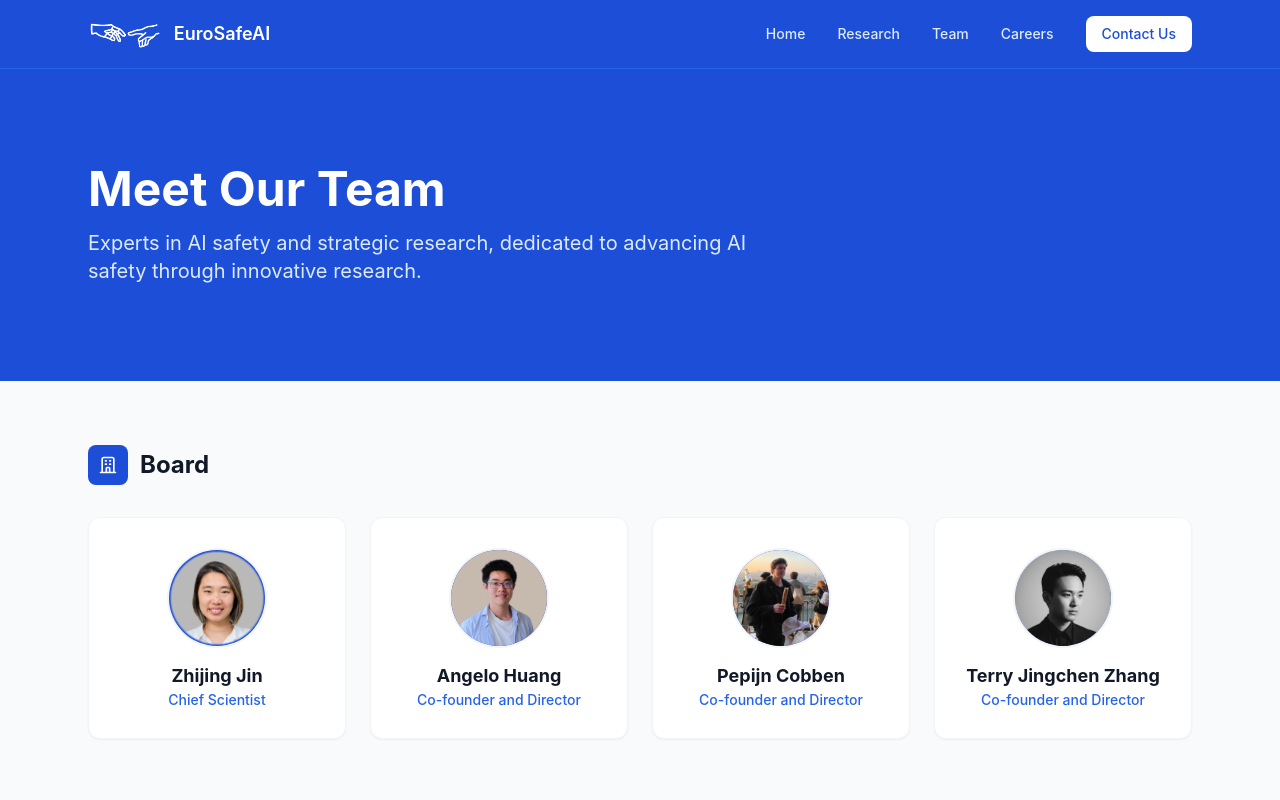
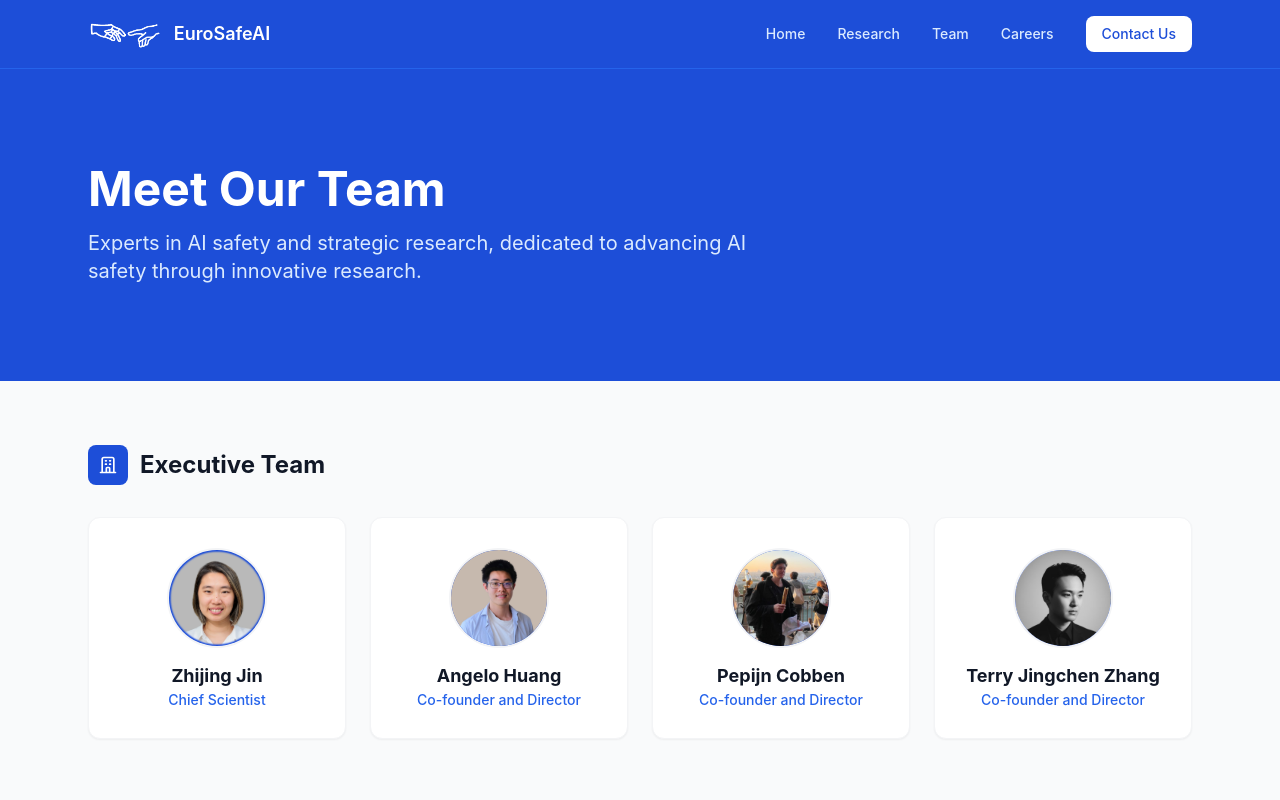
Before and after one commit to EuroSafeAI/eurosafeai.github.io, a Next.js app: page /team in a window 1280 px wide. Shown: the top 800 px of the page. Built offline with nearby package versions, Linux system fonts and the light colour scheme.

Commit message:
change title

```diff
--- a/app/team/page.tsx
+++ b/app/team/page.tsx
@@ -118,7 +118,7 @@
                   <path strokeLinecap="round" strokeLinejoin="round" strokeWidth={2} d="M19 21V5a2 2 0 00-2-2H7a2 2 0 00-2 2v16m14 0h2m-2 0h-5m-9 0H3m2 0h5M9 7h1m-1 4h1m4-4h1m-1 4h1m-5 10v-5a1 1 0 011-1h2a1 1 0 011 1v5m-4 0h4" />
                 </svg>
               </div>
-              <h2 className="text-2xl font-bold text-gray-900">Board</h2>
+              <h2 className="text-2xl font-bold text-gray-900">Executive Team</h2>
             </div>
             <div className="grid md:grid-cols-2 lg:grid-cols-4 gap-6">
               {board.map((member) => <LeadershipCard key={member.name} member={member} />)}
```
